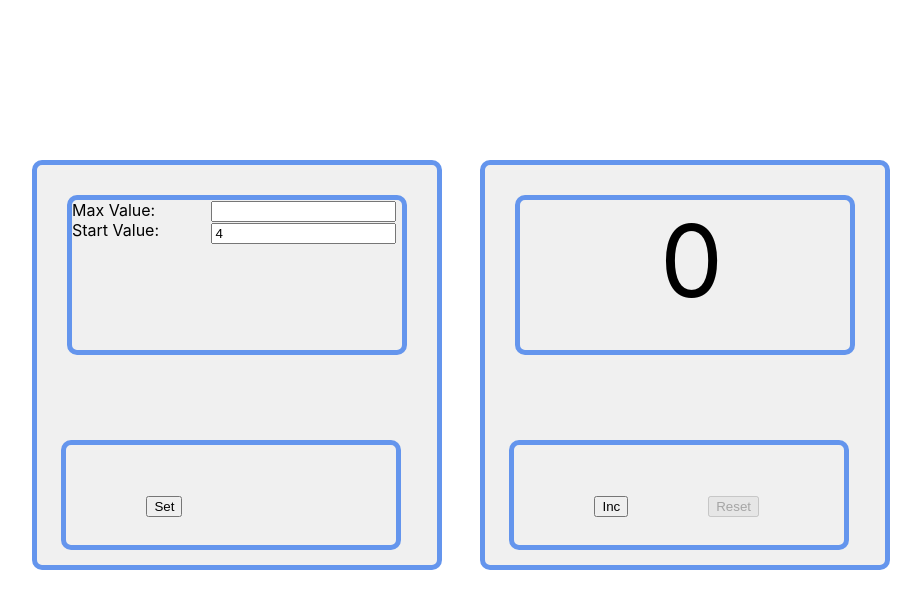
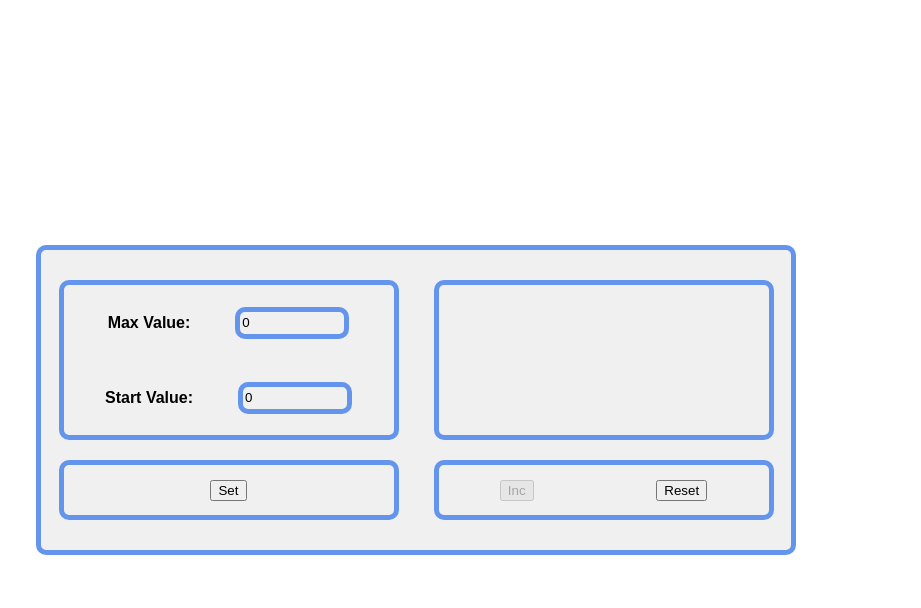
Before and after one commit to AndreyZaytsev90/IT-INC-counter, a React (Create React App) app in the folder counter/: page / in a window 1280 px wide. Shown: the top 608 px of the page, without its empty margins (224-1145 px from the left). Built offline with nearby package versions, Linux system fonts and the light colour scheme.

Commit message:
Change file

```diff
--- a/counter/src/App.css
+++ /dev/null
@@ -1,90 +0,0 @@
-.App {
-  text-align: center;
-}
-
-.App-logo {
-  height: 40vmin;
-  pointer-events: none;
-}
-
-@media (prefers-reduced-motion: no-preference) {
-  .App-logo {
-    animation: App-logo-spin infinite 20s linear;
-  }
-}
-
-.App-header {
-  background-color: #282c34;
-  min-height: 100vh;
-  display: flex;
-  flex-direction: column;
-  align-items: center;
-  justify-content: center;
-  font-size: calc(10px + 2vmin);
-  color: white;
-}
-
-.App-link {
-  color: #61dafb;
-}
-
-@keyframes App-logo-spin {
-  from {
-    transform: rotate(0deg);
-  }
-  to {
-    transform: rotate(360deg);
-  }
-}
-
-
-/*
-.App {
-  display: flex;
-}
-
-.counter {
-  border-style: solid;
-  border-width:  5px 5px 5px 5px;
-  border-color: cornflowerblue;
-  position: absolute;
-  top: 20%;
-  left: 40%;
-  width: 400px;
-  height:400px;
-  border-radius: 10px;
-  background: #f0f0f0;
-
-}
-
-.counterScreen {
-  border-style: solid;
-  background: #f0f0f0;
-  border-width:  5px 5px 5px 5px;
-  border-color: cornflowerblue;
-  border-radius: 10px;
-  width: 330px;
-  height: 150px;
-  margin-top: 30px;
-  margin-left: 30px;
-}
-
-.counterButtons {
-  display: inline-block;
-  margin-top: 50px;
-  margin-left: 160px;
-}
-
-
-.red {
-  color: red;
-  font-size: large;
-  padding-top: 65px;
-  padding-left: 155px;
-}
-
-.black {
-  color: black;
-  padding-top: 65px;
-  padding-left: 155px;
-}*/
--- a/counter/src/App.tsx
+++ b/counter/src/App.tsx
@@ -1,34 +1,57 @@
 import React, {useState} from 'react';
-import './App.css';
+import style from './css/advanceCounter.module.css';
 import Counter from "./components/Counter";
 import {Settings} from "./components/Settings";
+
 
 function App() {
     //// counter
     const [value, setValue] = useState<number>(0)
-    const incButtonHandler = () => value < 5 ? setValue(value+1): value
-    const resetButtonHandler = () => value === 5 ? setValue(0): value
+    const incButtonHandler = () => value < maxValue ? setValue(value+1): value
+    const resetButtonHandler = () => value === maxValue ? setValue(0): value
     ////
 
-    const [startValue, setStartValue] = useState<number>(4)
+
+    const [maxValue, setMaxValue] = useState<number>(0)
+    const [startValue, setStartValue] = useState<number>(0)
+    const [error, setError] = useState<string>('')
+
     const setButtonHandler = () => {
         if(value != startValue) {
             setValue(startValue)
+            setStartValue(startValue)
         }
+        if(startValue >= maxValue) {
+            setError("Incorrect value!")
+        }
+
     }
 
     return (
+        <div className={style.content}>
+            <div className={style.advanceCounter}>
+                <div>
+                    <Settings
+                        maxValue={maxValue}
+                        setMaxValue={setMaxValue}
+                        startValue={startValue}
+                        setStartValue={setStartValue}
+                        setButtonHandler={setButtonHandler}
+                    />
+                </div>
                 <div>
                     <Counter
+                        maxValue={maxValue}
+                        startValue={startValue}
                         value={value}
                         incButtonHandler={incButtonHandler}
                         resetButtonHandler={resetButtonHandler}
-            />
-            <Settings
-                startValue={startValue}
-                setButtonHandler={setButtonHandler}
+                        error={error}
                     />
                 </div>
+            </div>
+        </div>
+
     )
 }
 
--- a/counter/src/components/Counter.tsx
+++ b/counter/src/components/Counter.tsx
@@ -4,29 +4,27 @@ import {Button} from "./Button";
 import style from "../css/counter.module.css"
 
 type CounterPropsType = {
+    maxValue: number
+    startValue: number
     value: number
     incButtonHandler: () => void
     resetButtonHandler: () => void
+    error: string
 }
 
 const Counter = (props: CounterPropsType) => {
 
-    const {value, incButtonHandler, resetButtonHandler} = props
+    const {maxValue, startValue, value, incButtonHandler, resetButtonHandler, error} = props
 
     return (
-        <div className={style.counter}>
-            <Screen
-                value={value}
-            />
+        <div>
+            <Screen maxValue={maxValue} startValue={startValue} value={value} error={error}/>
+
             <div className={style.fieldWithButtons}>
-                <Button name={"Inc"}
-                        callBack={incButtonHandler}
-                        isDisabled={value === 5}
-                />
-                <Button name={"Reset"}
-                        callBack={resetButtonHandler}
-                        isDisabled={value < 5}
-                />
+
+                <Button name={"Inc"} callBack={incButtonHandler} isDisabled={value === maxValue}/>
+                <Button name={"Reset"} callBack={resetButtonHandler} isDisabled={value < maxValue}/>
+
             </div>
         </div>
     );
--- a/counter/src/components/Menu.tsx
+++ b/counter/src/components/Menu.tsx
@@ -1,21 +1,51 @@
-import React from 'react';
+import React, {useState} from 'react';
 import style from '../css/menu.module.css'
+import Input from "./Input";
+
 
 type MenuPropsType = {
+    maxValue: number
+    setMaxValue: (maxValue: number) => void
     startValue: number
+    setStartValue: (startValue: number) => void
 }
 
-const Menu = ({startValue}: MenuPropsType) => {
+const Menu = ({maxValue, setMaxValue, startValue, setStartValue}: MenuPropsType) => {
+
+    /*const [text, setText] = useState<string>('')*/
+    const [errorInput, setErrorInput] = useState<string>('')
+
+    const showAlertMax = () => {
+        if (errorInput) {
+            alert('введите число...')
+        } else {
+            alert(maxValue)
+        }
+    }
+
+    const showAlertStart = () => {
+        if (errorInput) {
+            alert('введите число...')
+        } else {
+            alert(startValue)
+        }
+    }
+
     return (
         <div className={style.counterMenu}>
-            <div>
-                <span>Max Value: </span>
-                <span>Start Value:</span>
+
+            <div className={style.values}>
+                <div>Max Value:</div>
+                {/*  <input className={style.input} value={maxValue}  type="number" />*/}
+                <Input value={maxValue} onChangeText={setMaxValue} onEnter={showAlertMax}/>
             </div>
-            <div>
-                <input name={"MaxValue"} type="number" style={{"marginLeft": "50px"}} />
-                <input value={startValue} name={"StartValue"} type="number" style={{"marginLeft": "50px"}}/>
+
+            <div className={style.values}>
+                <div>Start Value:</div>
+                {/* <input className={style.input} value={startValue}  type="number"/>*/}
+                <Input value={startValue} onChangeText={setStartValue} onEnter={showAlertStart}/>
             </div>
+
         </div>
     );
 };
--- a/counter/src/components/Screen.tsx
+++ b/counter/src/components/Screen.tsx
@@ -3,16 +3,25 @@ import style from "../css/screen.module.css"
 
 
 type ScreenPropsType = {
+    maxValue: number
+    startValue: number
     value: number
+    error: string
+
 }
 
-export const Screen = ({value}: ScreenPropsType) => {
+export const Screen = ({maxValue, startValue, value, error}: ScreenPropsType) => {
 
-    const colorNum = value < 5 ? style.black : style.red
+    const colorNum = value < maxValue ? style.black : style.red
+    const classValue = `${style.value} ${colorNum}`
+    //const classError = error ? style.error: style.black
+    const screen = `${error ? style.error: style.black}`
+
 
     return (
         <div className={style.counterScreen}>
-          <div className={colorNum}>{value}</div>
+           {/* <div className={classValue}>{value}</div>*/}
+            <div className={screen}>{startValue >= maxValue? error : value}</div>
         </div>
     );
 };
--- a/counter/src/components/Settings.tsx
+++ b/counter/src/components/Settings.tsx
@@ -1,28 +1,32 @@
-import React, {useState} from 'react';
-import {Screen} from "./Screen";
+import React from 'react';
 import {Button} from "./Button";
 import style from "../css/settings.module.css"
 import Menu from "./Menu";
 
 
 type SettingsPropsType = {
-
+    maxValue: number
+    setMaxValue: (maxValue: number) => void
     startValue: number
+    setStartValue: (startValue: number) => void
     setButtonHandler: () => void
 }
 
-export const Settings = ({ startValue, setButtonHandler}: SettingsPropsType) => {
+export const Settings = ({maxValue, setMaxValue, startValue, setStartValue, setButtonHandler}: SettingsPropsType) => {
 
 
     return (
-        <div className={style.settings}>
+        <div>
             <Menu
+                maxValue={maxValue}
+                setMaxValue={setMaxValue}
                 startValue={startValue}
+                setStartValue={setStartValue}
             />
             <div className={style.fieldWithButtons}>
                 <Button name={"Set"}
                         callBack={setButtonHandler}
-                        isDisabled={false}/>
+                        isDisabled={false}></Button>
             </div>
         </div>
     );
--- a/counter/src/css/button.module.css
+++ b/counter/src/css/button.module.css
@@ -1,5 +1,4 @@
 .counterButtons {
-    display: inline-block;
-    margin-top: 50px;
-    margin-left: 80px;
+    display: flex;
+    justify-content: space-between;
 }
--- a/counter/src/css/counter.module.css
+++ b/counter/src/css/counter.module.css
@@ -1,25 +1,13 @@
-.counter {
+.fieldWithButtons {
+    display: flex;
+    align-items: center;
+    justify-content: space-around;
     border-style: solid;
-    border-width: 5px 5px 5px 5px;
+    border-width: 5px;
     border-color: cornflowerblue;
-    position: absolute;
-    top: 20%;
-    left: 55%;
-    width: 400px;
-    height: 400px;
+    width: 330px;
+    height: 50px;
     border-radius: 10px;
     background: #f0f0f0;
+    margin-top: 20px;
 }
-
-.fieldWithButtons {
-    border-style: solid;
-    border-width: 5px 5px 5px 5px;
-    border-color: cornflowerblue;
-    position: fixed;
-    top: 55%;
-    left: 57.3%;
-    width: 330px;
-    height: 100px;
-    border-radius: 10px;
-    background: #f0f0f0;
-}
--- a/counter/src/css/menu.module.css
+++ b/counter/src/css/menu.module.css
@@ -1,12 +1,30 @@
 .counterMenu {
     display: flex;
+    flex-direction: column;
+    align-items: center;
+    justify-content: space-around;
     border-style: solid;
     background: #f0f0f0;
-    border-width:  5px 5px 5px 5px;
+    border-width:  5px;
     border-color: cornflowerblue;
     border-radius: 10px;
     width: 330px;
     height: 150px;
-    margin-top: 30px;
-    margin-left: 30px;
 }
+.values {
+    display: flex;
+    align-items: center;
+    font-family: Arial, serif;
+    font-weight: bolder;
+}
+
+.input {
+    width: 100px;
+    height: 20px;
+    margin-left: 45px;
+    border-style: solid;
+    background: #f0f0f0;
+    border-width:  5px;
+    border-radius: 10px;
+    border-color: cornflowerblue;
+}
--- a/counter/src/css/screen.module.css
+++ b/counter/src/css/screen.module.css
@@ -1,23 +1,33 @@
 .counterScreen {
     border-style: solid;
     background: #f0f0f0;
-    border-width:  5px 5px 5px 5px;
+    border-width:  5px;
     border-color: cornflowerblue;
     border-radius: 10px;
     width: 330px;
     height: 150px;
-    margin-top: 30px;
-    margin-left: 30px;
+
+}
+.value {
+    display: flex;
+    justify-content: center;
+}
+
+.error {
+    display: flex;
+    justify-content: center;
+    font-size: 30px;
+    color: red;
 }
 
 .red {
     color: red;
     font-size: 100px;
-    padding-left: 140px;
+
 }
 
 .black {
     color: black;
     font-size: 100px;
-    padding-left: 140px;
+
 }
--- a/counter/src/css/settings.module.css
+++ b/counter/src/css/settings.module.css
@@ -1,25 +1,13 @@
-.settings {
+.fieldWithButtons {
+    display: flex;
+    align-items: center;
+    justify-content: space-around;
     border-style: solid;
-    border-width: 5px 5px 5px 5px;
+    border-width: 5px;
     border-color: cornflowerblue;
-    position: absolute;
-    top: 20%;
-    left: 20%;
-    width: 400px;
-    height: 400px;
+    width: 330px;
+    height: 50px;
     border-radius: 10px;
     background: #f0f0f0;
+    margin-top: 20px;
 }
-
-.fieldWithButtons {
-    border-style: solid;
-    border-width: 5px 5px 5px 5px;
-    border-color: cornflowerblue;
-    position: fixed;
-    top: 55%;
-    left: 22.3%;
-    width: 330px;
-    height: 100px;
-    border-radius: 10px;
-    background: #f0f0f0;
-}
```
Lines whose indentation alone changed are shown as unchanged.
